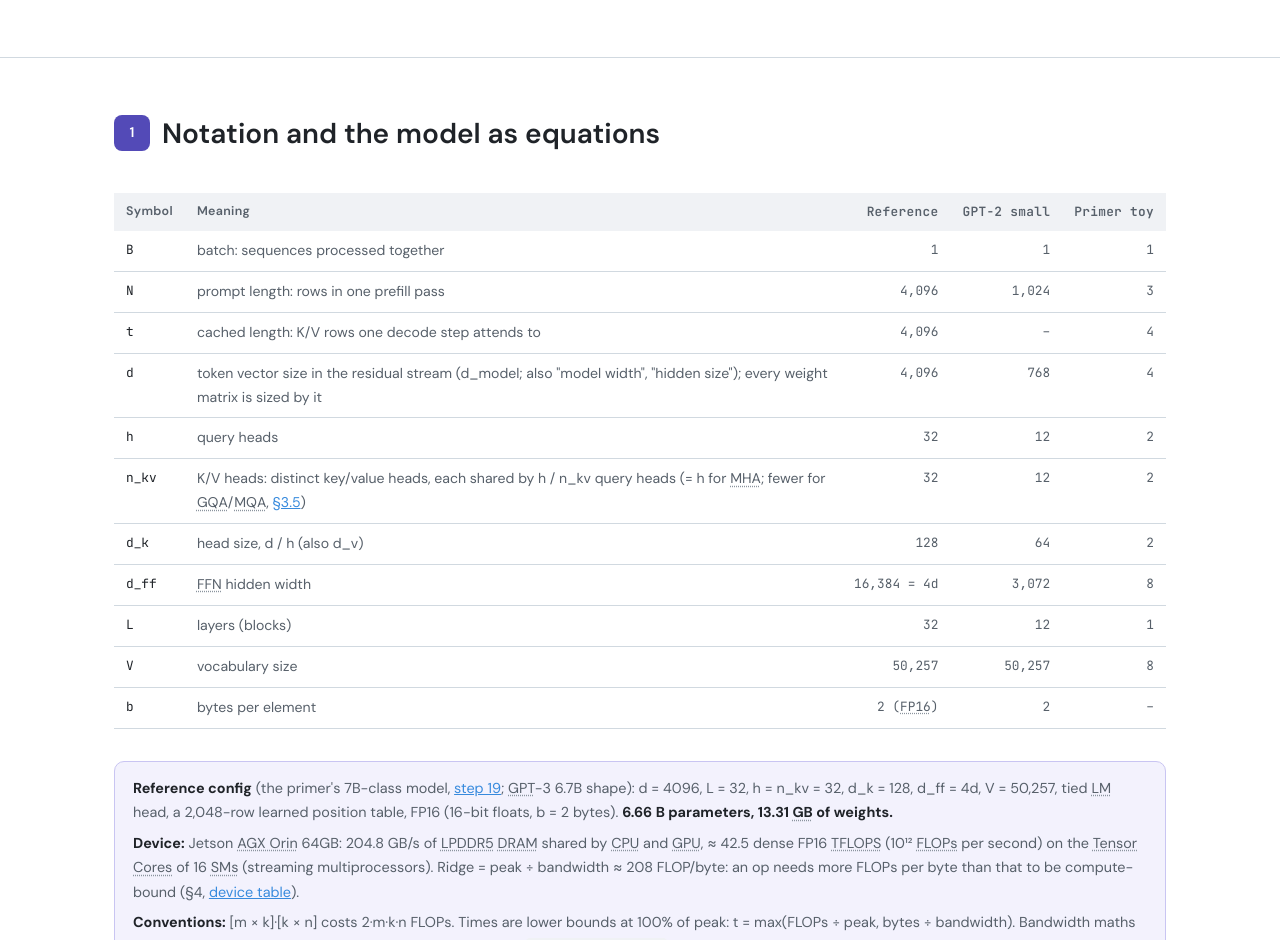
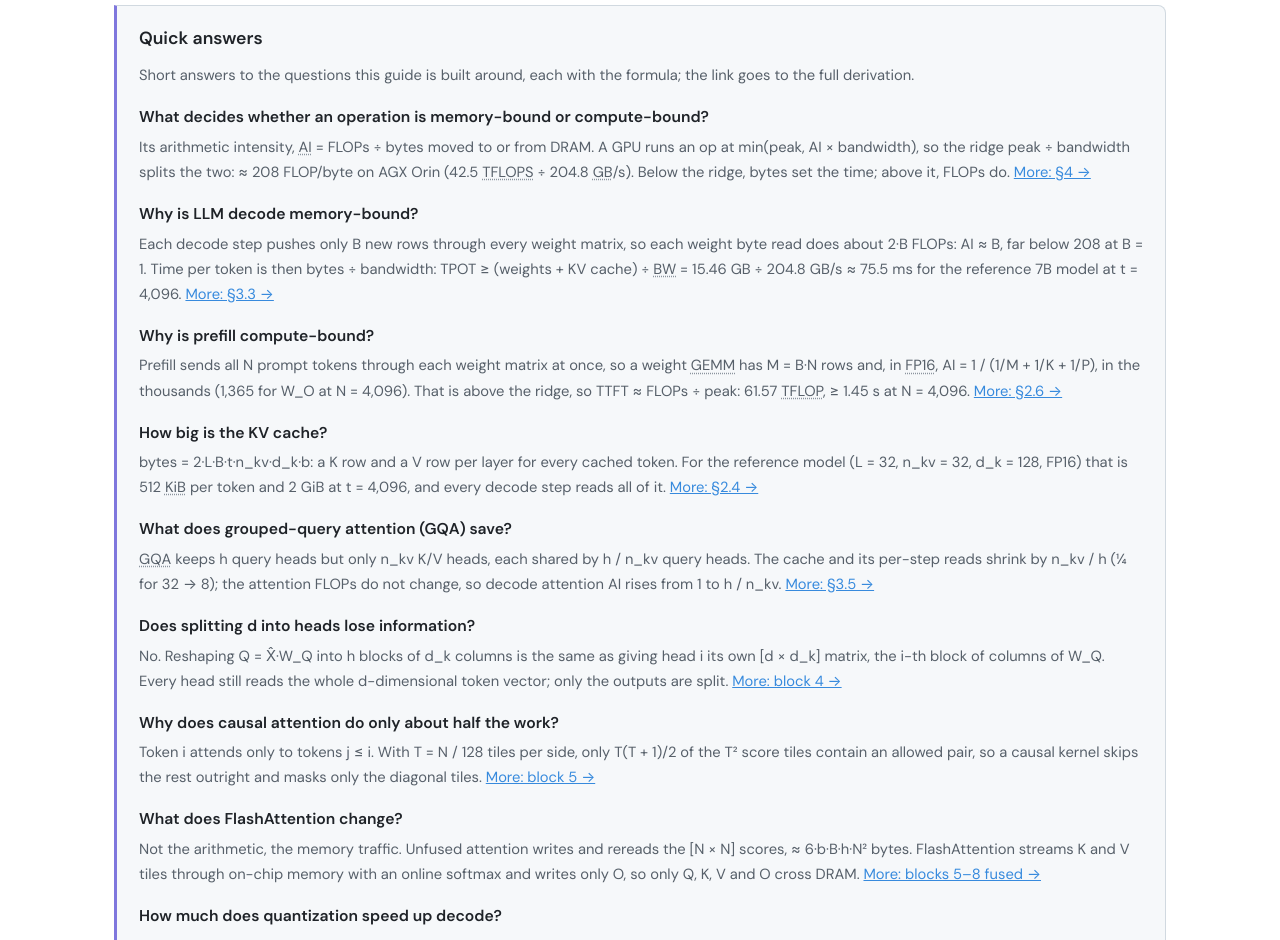
Before and after one commit to hokwangchoi/hc-model-study, a plain HTML site: page transformer/transformer_guide.html in a window 1280 px wide. Shown: the part 1860-2800 px from the top of the page. Drawn offline with Linux system fonts and the light colour scheme.

Commit message:
Transformer guide: question-first quick answers in §0

```diff
--- a/transformer/transformer_guide.html
+++ b/transformer/transformer_guide.html
@@ -167,6 +167,10 @@
         .prereq-box { background: var(--bg-secondary); border: 1px solid var(--border); border-left: 3px solid var(--accent-green); border-radius: 0 8px 8px 0; padding: 18px 22px; margin: 8px 0 22px; }
         .prereq-box h3 { margin: 0 0 10px; font-size: 1.1rem; }
         .prereq-box p, .prereq-box li { font-size: 0.92rem; color: var(--text-secondary); }
+        .qa-box { border-left-color: var(--accent-purple); }
+        .qa-box h4 { margin: 16px 0 4px; color: var(--text-primary); font-size: 0.98rem; }
+        .qa-box p { margin: 0; }
+        .qa-box .qa-more { white-space: nowrap; }
         .prereq-box ul, .prereq-box ol { margin: 4px 0 10px 20px; }
         .prereq-box p { margin-bottom: 8px; }
         .prereq-grid { display: grid; grid-template-columns: repeat(auto-fit, minmax(260px, 1fr)); gap: 8px 32px; }
@@ -386,6 +390,7 @@
         <div class="container">
             <ul>
                 <li><a href="#start">Start</a></li>
+                <li><a href="#answers">Answers</a></li>
                 <li><a href="#notation">Equations</a></li>
                 <li><a href="#glossary">Terms</a></li>
                 <li><a href="#prefill">Prefill</a></li>
@@ -460,6 +465,29 @@
                         <li><a href="https://www.youtube.com/watch?v=kCc8FmEb1nY" target="_blank">Let's build GPT: from scratch, in code, spelled out</a> (Andrej Karpathy, 1 h 56 min). The best companion to §9 and the labs.</li>
                         <li><a href="https://nlp.seas.harvard.edu/annotated-transformer/" target="_blank">The Annotated Transformer</a> (Harvard NLP). The 2017 paper interleaved with runnable PyTorch.</li>
                     </ol>
+                </div>
+
+                <div class="prereq-box qa-box" id="answers">
+                    <h3>Quick answers</h3>
+                    <p>Short answers to the questions this guide is built around, each with the formula; the link goes to the full derivation.</p>
+                    <h4 id="q-roofline">What decides whether an operation is memory-bound or compute-bound?</h4>
+                    <p>Its arithmetic intensity, AI = FLOPs ÷ bytes moved to or from DRAM. A GPU runs an op at min(peak, AI × bandwidth), so the ridge peak ÷ bandwidth splits the two: ≈ 208 FLOP/byte on AGX Orin (42.5 TFLOPS ÷ 204.8 GB/s). Below the ridge, bytes set the time; above it, FLOPs do. <a class="qa-more" href="#intensity">More: §4 →</a></p>
+                    <h4 id="q-decode">Why is LLM decode memory-bound?</h4>
+                    <p>Each decode step pushes only B new rows through every weight matrix, so each weight byte read does about 2·B FLOPs: AI ≈ B, far below 208 at B = 1. Time per token is then bytes ÷ bandwidth: TPOT ≥ (weights + KV cache) ÷ BW = 15.46 GB ÷ 204.8 GB/s ≈ 75.5 ms for the reference 7B model at t = 4,096. <a class="qa-more" href="#tpot">More: §3.3 →</a></p>
+                    <h4 id="q-prefill">Why is prefill compute-bound?</h4>
+                    <p>Prefill sends all N prompt tokens through each weight matrix at once, so a weight GEMM has M = B·N rows and, in FP16, AI = 1 / (1/M + 1/K + 1/P), in the thousands (1,365 for W_O at N = 4,096). That is above the ridge, so TTFT ≈ FLOPs ÷ peak: 61.57 TFLOP, ≥ 1.45 s at N = 4,096. <a class="qa-more" href="#ttft">More: §2.6 →</a></p>
+                    <h4 id="q-kv">How big is the KV cache?</h4>
+                    <p>bytes = 2·L·B·t·n_kv·d_k·b: a K row and a V row per layer for every cached token. For the reference model (L = 32, n_kv = 32, d_k = 128, FP16) that is 512 KiB per token and 2 GiB at t = 4,096, and every decode step reads all of it. <a class="qa-more" href="#prefill-cache">More: §2.4 →</a></p>
+                    <h4 id="q-gqa">What does grouped-query attention (GQA) save?</h4>
+                    <p>GQA keeps h query heads but only n_kv K/V heads, each shared by h / n_kv query heads. The cache and its per-step reads shrink by n_kv / h (¼ for 32 → 8); the attention FLOPs do not change, so decode attention AI rises from 1 to h / n_kv. <a class="qa-more" href="#gqa">More: §3.5 →</a></p>
+                    <h4 id="q-heads">Does splitting d into heads lose information?</h4>
+                    <p>No. Reshaping Q = X̂·W_Q into h blocks of d_k columns is the same as giving head i its own [d × d_k] matrix, the i-th block of columns of W_Q. Every head still reads the whole d-dimensional token vector; only the outputs are split. <a class="qa-more" href="#blk-reshape">More: block 4 →</a></p>
+                    <h4 id="q-causal">Why does causal attention do only about half the work?</h4>
+                    <p>Token i attends only to tokens j ≤ i. With T = N / 128 tiles per side, only T(T + 1)/2 of the T² score tiles contain an allowed pair, so a causal kernel skips the rest outright and masks only the diagonal tiles. <a class="qa-more" href="#blk-scores">More: block 5 →</a></p>
+                    <h4 id="q-flash">What does FlashAttention change?</h4>
+                    <p>Not the arithmetic, the memory traffic. Unfused attention writes and rereads the [N × N] scores, ≈ 6·b·B·h·N² bytes. FlashAttention streams K and V tiles through on-chip memory with an online softmax and writes only O, so only Q, K, V and O cross DRAM. <a class="qa-more" href="#blk-flash">More: blocks 5–8 fused →</a></p>
+                    <h4 id="q-quant">How much does quantization speed up decode?</h4>
+                    <p>Weight bytes = params × bits ÷ 8, and decode time ≈ bytes ÷ bandwidth. FP16 → INT8 halves the weight bytes and INT4 quarters them, so the weight part of TPOT drops about 2× and 4× (≈ 65 → 16 ms for the reference model); the KV cache is unchanged unless it is quantized too. <a class="qa-more" href="#memory">More: §5 →</a></p>
                 </div>
             </div>
         </section>
```
